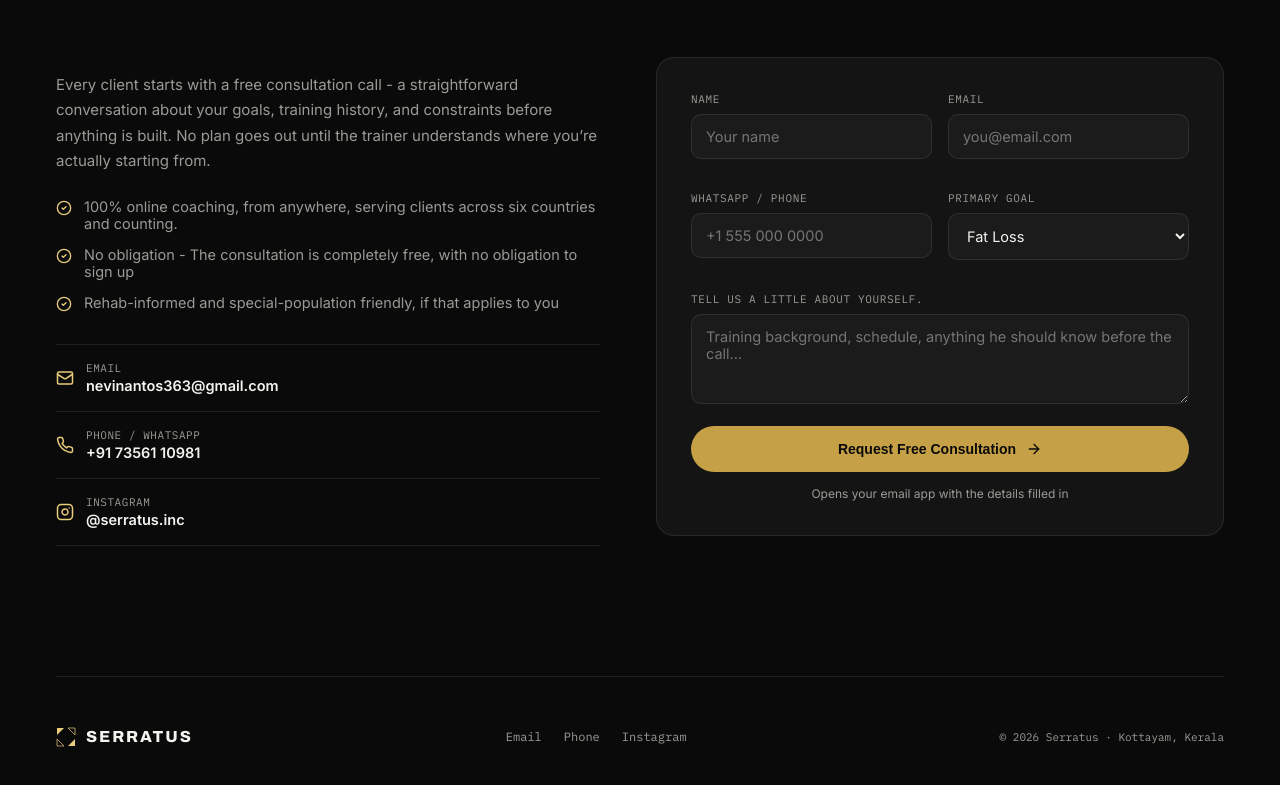
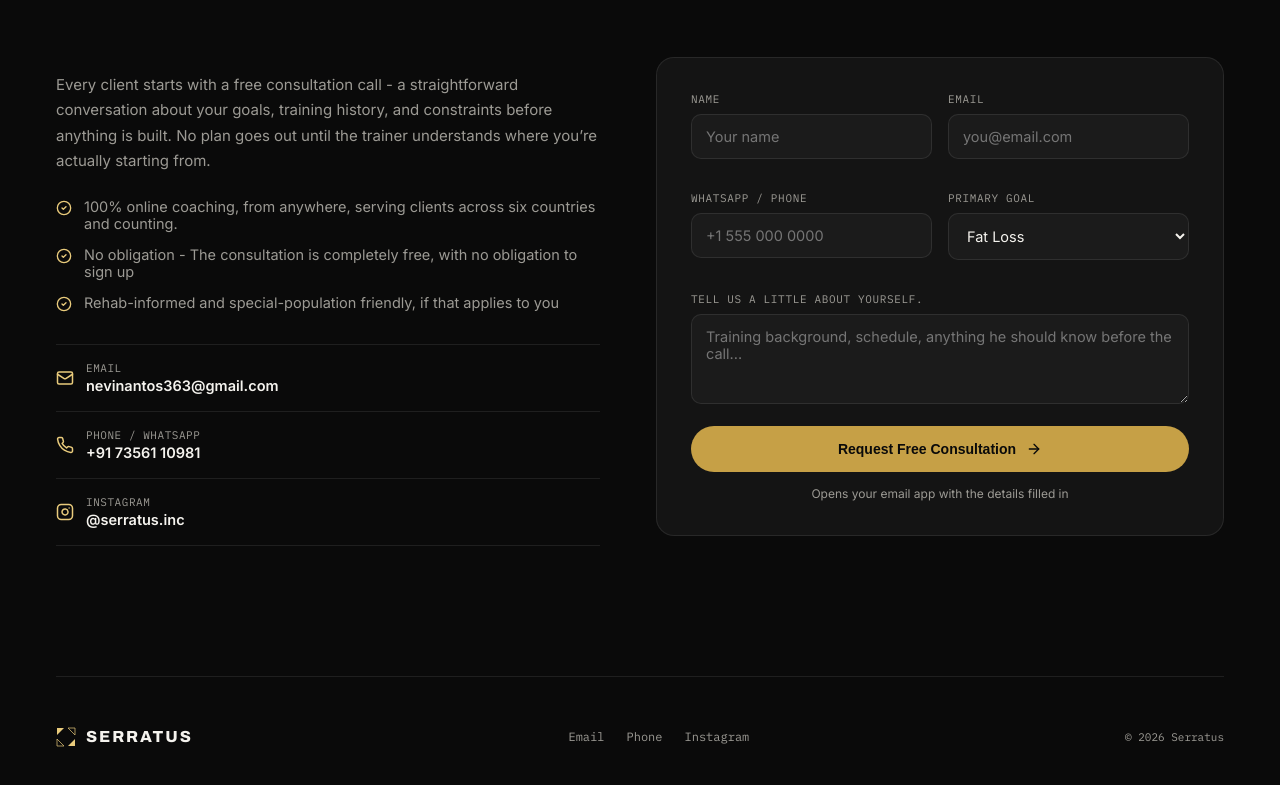
Before and after one commit to abinjthomas059-netizen/serratus, a React (Vite) app: page / in a window 1280 px wide. Shown: the part 4393-5178 px from the top of the page. Built offline with nearby package versions, Linux system fonts and the light colour scheme; a web font is replaced by a local one.

Commit message:
Update App.jsx

```diff
--- a/src/App.jsx
+++ b/src/App.jsx
@@ -535,7 +535,7 @@ export default function App() {
           <div className="hero-mobile-stats">
             <div className="stat-block"><span className="num"> 150+</span><span className="lbl">Clients Coached</span></div>
             <div className="stat-block"><span className="num"> 6+</span><span className="lbl">Countries Sereved</span></div>
-            <div className="stat-block"><span className="num"> 4+</span><span className="lbl">Years Coaching</span></div>
+            <div className="stat-block"><span className="num"> 4+</span><span className="lbl">Years of Coaching</span></div>
           </div>
 
           <div className="hero-ctas">
@@ -765,7 +765,7 @@ export default function App() {
             <a href="tel:+917356910981">Phone</a>
             <a href="https://instagram.com/serratus.inc" target="_blank" rel="noreferrer">Instagram</a>
           </div>
-          <div className="footer-copy">© {new Date().getFullYear()} Serratus · Kottayam, Kerala</div>
+          <div className="footer-copy">© {new Date().getFullYear()} Serratus </div>
         </footer>
       </div>
     </div>
```
